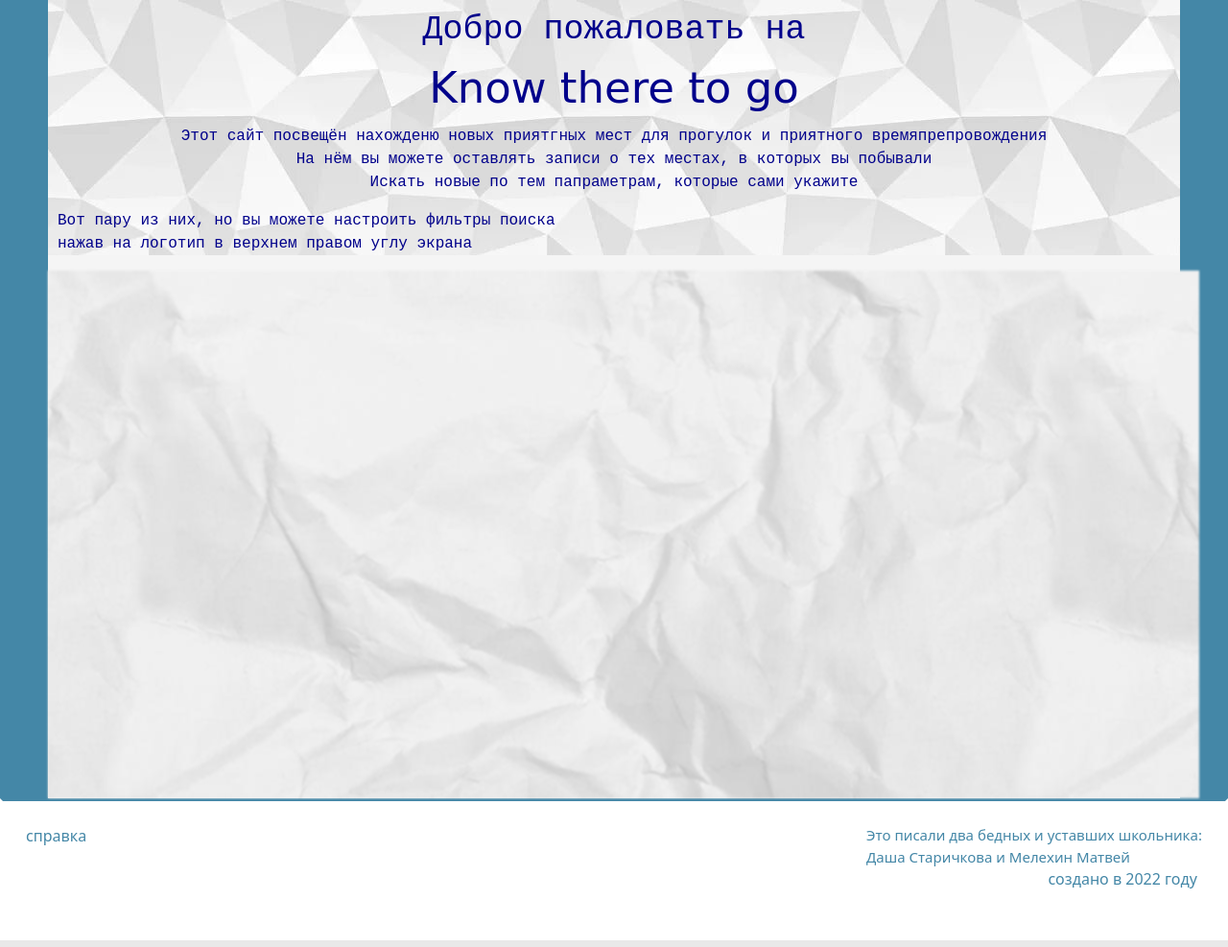
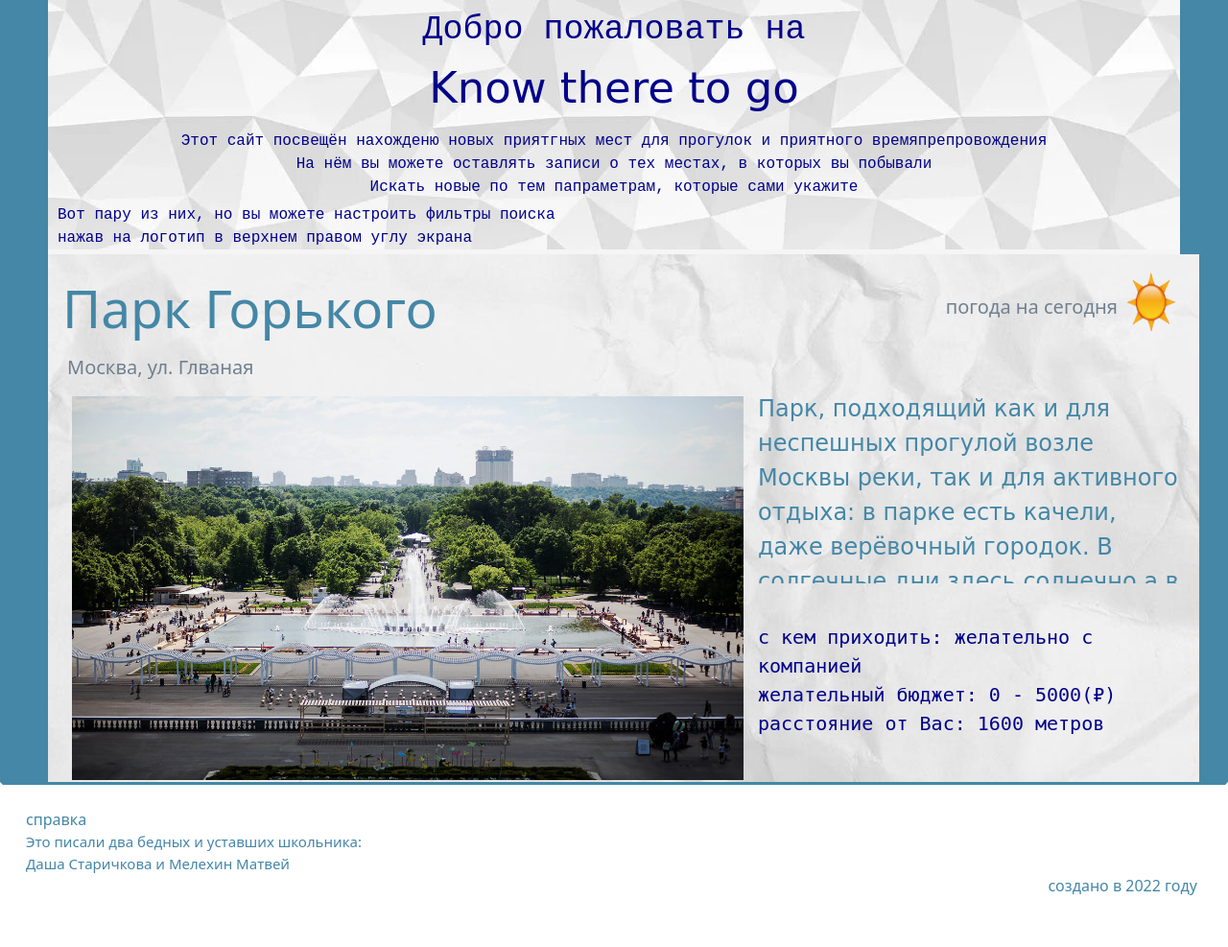
Before and after one commit to Melekh11/Know-there-to-go, a Flask app: page / in a window 1280 px wide. Shown: the part 78-1065 px from the top of the page at 96% size. Run offline with Flask 2, Linux system fonts and the light colour scheme.

Commit message:
almost main page

```diff
--- a/main.py
+++ b/main.py
@@ -16,12 +16,18 @@ def main():
 @app.route("/")
 def header():
     all = {}
-    all["title"] = "Парк Горького"
-    all["text"] = "Парк, подходящий как и для неспешных прогулой возле Москвы реки, так и для активного отдыха: в парке есть качели, даже верёвочный городок. В солгечные дни здесь солнечно а в пасмурные естьь гру укрыться от дождя. Всем советую"
+    all["title_place"] = "Парк Горького"
+    all["text"] = "Парк, подходящий как и для неспешных прогулой возле Москвы реки, так и для активного отдыха: в парке есть качели, даже верёвочный городок. В солгечные дни здесь солнечно а в пасмурные естьь гру укрыться от дождя. Всем советую" \
+                  "fcghvjbkjkjhugyfc ugfyguhijouyt ytfguhijokp drtfyguhi rdtfyguhijo 5dr6ftyguhi jtrdfyguhi tyuh 6fr5t7gyhu tdryguh tcdrvgb rxcty trcdygu tyu tdr tfy try tfyg tcrfyvug tyfug ftygu yftgu ytfguhi ytfguhi  tfygu yft iytvguih ytguhi ytug " \
+                  " yftguih tyfguhi utgyih ouygiho igyuihoi guyih oguyih uygih vytfuh "
     all["photo"] = "/static/img/photo_park.jpg"
-    all["value"] = "0 - 5000(₽)"
-    all["turnout"] = "неограниченно, желательно компанией"
-    return render_template("main_page.html")
+    all["address"] = "Москва, ул. Глваная"
+    all["budget"] = "0 - 5000(₽)"
+    all["picture"] = "photo_park.jpg"
+    all["turnout"] = "желательно c компанией"
+    all["distance"] = 1600
+
+    return render_template("main_page.html", **all)
 
 
 @app.route("/choose_place")
--- a/static/css/stiles.css
+++ b/static/css/stiles.css
@@ -3,6 +3,11 @@
     display: flex;
     align-items: center;
 }
+
+p{
+    margin: 5px;
+}
+
 
 .header_all{
     display: flex;
@@ -101,7 +106,6 @@ header{
     border-style: solid;
     border-color: #4487A7 white white white;
     margin-bottom: 15px;
-    display: flex;
     padding: 24px;
     justify-content: space-between;
 }
@@ -138,6 +142,7 @@ nav{
 
 button{
     margin: 5px;
+    display: inline-block;
 }
 
 .greetings{
@@ -177,6 +182,7 @@ button{
 }
 
 .form-place{
+    display: block;
     width: 1200px;
     height: 550px;
 
@@ -184,6 +190,71 @@ button{
     margin-left: auto;
     margin-right: auto;
     padding: 15px;
-    filter: blur(1px);
     align-self: center;
 }
+
+.name_place{
+    color: #4487A7;
+    font-size: 55px;
+
+}
+
+.lower_address{
+    display: block;
+    font-size: 20px;
+    color: slategrey;
+    text-align: left;
+    margin: 5px;
+}
+
+.img_medium_describe{
+    float: left;
+
+    height: 400px;
+    width: 700px;
+    margin: 10px;
+}
+
+.header_form_place{
+    justify-content: space-between;
+    display: flex;
+}
+
+.text_form_place{
+    display: inline-block;
+    max-width: 440px;
+    max-height: 200px;
+    overflow: auto;
+    color: #4487A7;
+    font-size: 24px;
+    font-family: Bradley Hand, cursive;
+}
+
+.text_form_place_data_medium{
+    font-size: 20px;
+    color: darkblue;
+    margin-top: 30px;
+    width: 450px;
+    font-family: DejaVu Sans Mono, monospace;
+}
+
+.weather_medium{
+    text-align: right;
+    width: 300px;
+    padding-top: 20px;
+}
+
+.img_weather_medium_describe{
+    height: 70px;
+    width:  70px;
+    float: right;
+}
+
+.no_underline{
+    text-decoration: none;
+}
+
+.medium_describe{
+    width: auto;
+
+}
--- a/templates/main_page.html
+++ b/templates/main_page.html
@@ -11,9 +11,34 @@
 </div>
 
 <div class="form-place">
+    <div class="header_form_place">
+        <div>
+            <a href="/place_id" class="no_underline name_place">{{title_place}}</a>
+            <span class="lower_address">{{address}}</span>
+        </div>
+
+        <div>
+            <img class="img_weather_medium_describe" src="/static/img/sun.png">
+            <p class="weather_medium lower_address">погода на сегодня</p>
+        </div>
+
+    </div>
+
+
+    <div class="medium_describe">
+            <img class="img_medium_describe" src="/static/img/{{picture}}">
+            <p class="text_form_place">{{text}}</p> <br>
+            <p class="text_form_place_data_medium text_form_place">
+                c кем приходить: {{turnout}} <br>
+                желательный бюджет: {{budget}} <br>
+                расстояние от Вас: {{distance}} метров
+            </p>
+    </div>
 </div>
 
 
 
 
+
+
 {% endblock %}
```
Also changed, not shown: static/img/sun.png (added).
